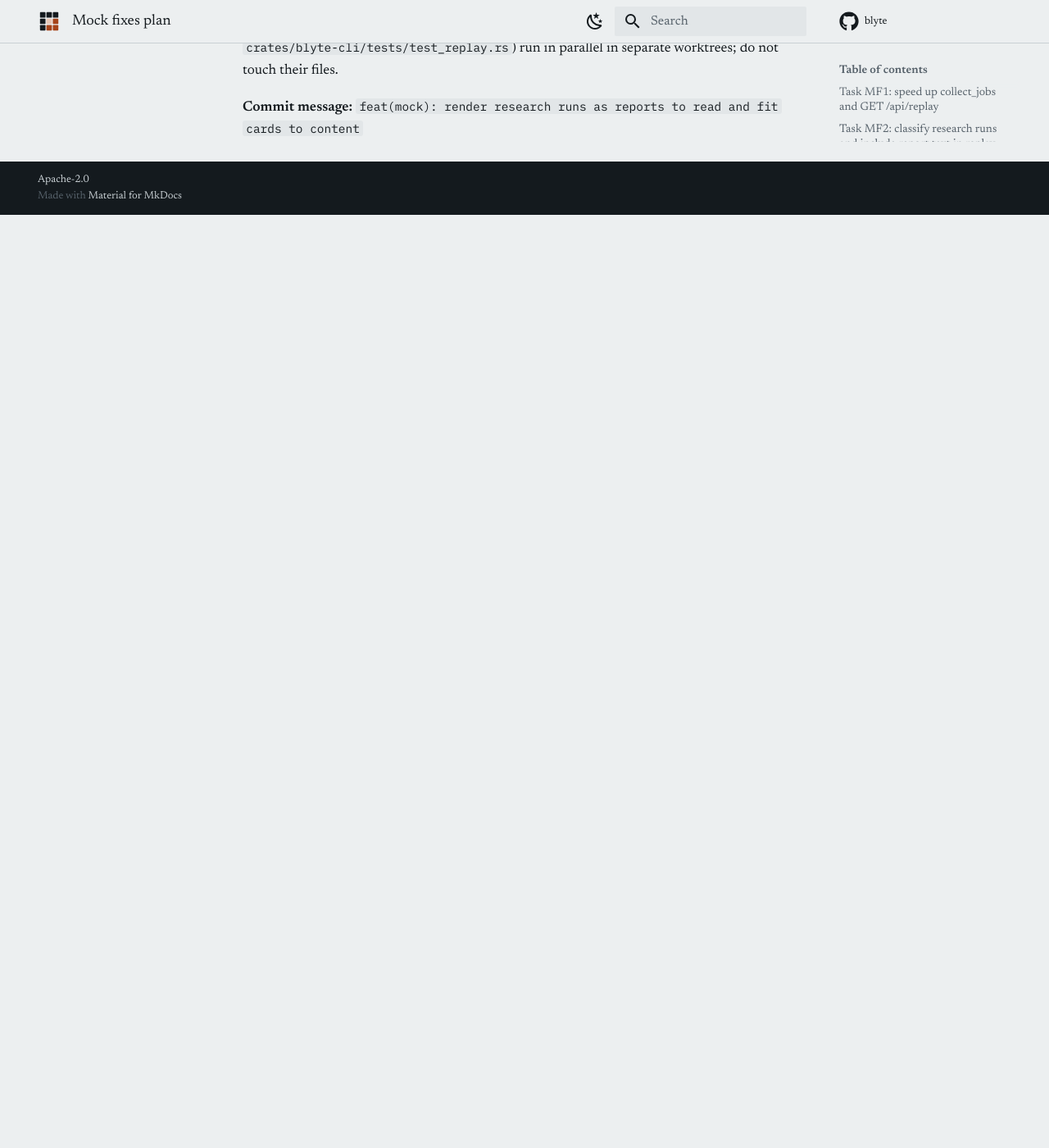
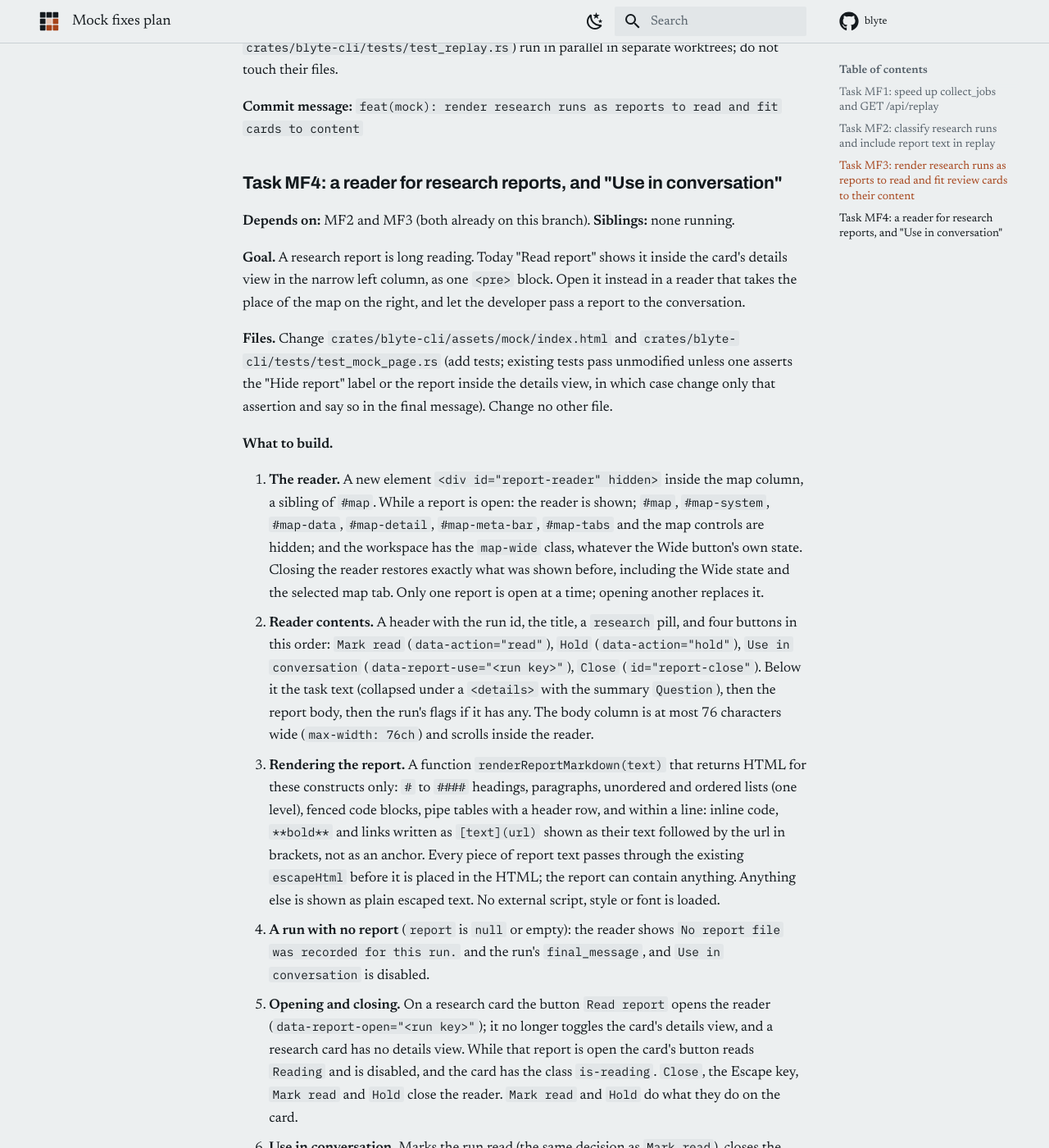
Before and after one commit to dnf0/blyte, an MkDocs documentation site: the page built from docs/plans/2026-11-20-mock-fixes.md, in a window 1280 px wide and 1400 px high, scrolled down 9468 px. Shown: the whole window at 82% size. Built offline with MkDocs 1.6.1 and Material for MkDocs 9.7.7, drawn with Linux system fonts in a browser that asks for light colours; comment, search, counter and statistics services are not loaded; before the commit the page ends 9730 px from its top, so only the background shows below that; some of the changed text lies outside the part shown.

Commit message:
docs(plan): add the research report reader task
Co-Authored-By: Claude Fable 5.2 <noreply@anthropic.com>

```diff
--- a/docs/plans/2026-11-20-mock-fixes.md
+++ b/docs/plans/2026-11-20-mock-fixes.md
@@ -210,3 +210,81 @@ Run with: `cargo test -p blyte-cli --test test_mock_page --test test_mock` (and
 **Siblings:** MF1 (`crates/blyte-cli/src/dashboard.rs`, `crates/blyte-cli/tests/test_collect_fast.rs`) and MF2 (`crates/blyte-cli/src/replay.rs`, `crates/blyte-cli/tests/test_replay.rs`) run in parallel in separate worktrees; do not touch their files.
 
 **Commit message:** `feat(mock): render research runs as reports to read and fit cards to content`
+
+### Task MF4: a reader for research reports, and "Use in conversation"
+
+**Depends on:** MF2 and MF3 (both already on this branch). **Siblings:** none running.
+
+**Goal.** A research report is long reading. Today "Read report" shows it inside the card's
+details view in the narrow left column, as one `<pre>` block. Open it instead in a reader that
+takes the place of the map on the right, and let the developer pass a report to the conversation.
+
+**Files.** Change `crates/blyte-cli/assets/mock/index.html` and
+`crates/blyte-cli/tests/test_mock_page.rs` (add tests; existing tests pass unmodified unless one
+asserts the "Hide report" label or the report inside the details view, in which case change only
+that assertion and say so in the final message). Change no other file.
+
+**What to build.**
+
+1. **The reader.** A new element `<div id="report-reader" hidden>` inside the map column, a
+   sibling of `#map`. While a report is open: the reader is shown; `#map`, `#map-system`,
+   `#map-data`, `#map-detail`, `#map-meta-bar`, `#map-tabs` and the map controls are hidden; and
+   the workspace has the `map-wide` class, whatever the Wide button's own state. Closing the
+   reader restores exactly what was shown before, including the Wide state and the selected map
+   tab. Only one report is open at a time; opening another replaces it.
+2. **Reader contents.** A header with the run id, the title, a `research` pill, and four buttons
+   in this order: `Mark read` (`data-action="read"`), `Hold` (`data-action="hold"`),
+   `Use in conversation` (`data-report-use="<run key>"`), `Close` (`id="report-close"`). Below it
+   the task text (collapsed under a `<details>` with the summary `Question`), then the report
+   body, then the run's flags if it has any. The body column is at most 76 characters wide
+   (`max-width: 76ch`) and scrolls inside the reader.
+3. **Rendering the report.** A function `renderReportMarkdown(text)` that returns HTML for these
+   constructs only: `#` to `####` headings, paragraphs, unordered and ordered lists (one level),
+   fenced code blocks, pipe tables with a header row, and within a line: inline code, `**bold**`
+   and links written as `[text](url)` shown as their text followed by the url in brackets, not as
+   an anchor. Every piece of report text passes through the existing `escapeHtml` before it is
+   placed in the HTML; the report can contain anything. Anything else is shown as plain escaped
+   text. No external script, style or font is loaded.
+4. **A run with no report** (`report` is `null` or empty): the reader shows
+   `No report file was recorded for this run.` and the run's `final_message`, and
+   `Use in conversation` is disabled.
+5. **Opening and closing.** On a research card the button `Read report` opens the reader
+   (`data-report-open="<run key>"`); it no longer toggles the card's details view, and a research
+   card has no details view. While that report is open the card's button reads `Reading` and is
+   disabled, and the card has the class `is-reading`. `Close`, the Escape key, `Mark read` and
+   `Hold` close the reader. `Mark read` and `Hold` do what they do on the card.
+6. **Use in conversation.** Marks the run read (the same decision as `Mark read`), closes the
+   reader, switches to the Design tab, and adds a chip above the message box, in an element
+   `id="attached-reports"`: `report <run id>` with a remove button (`data-report-detach="<run key>"`).
+   Several reports can be attached; the same report is not attached twice. When a message is sent
+   with reports attached, the message's line in the conversation ends with
+   `with report <id>` (or `with reports <id>, <id>`), and the chips are cleared. With no reports
+   attached, sending behaves as now.
+7. **The record.** Using the page's existing record function, log `report_open`, `report_close`
+   (with the seconds it was open), `report_use` and `report_detach`, each with the run key. A
+   message sent with reports attached records their run keys.
+8. **Guide.** In the existing guide step that describes the review queue, add one sentence:
+   `A research report opens in a reader in place of the map.` Do not add a step.
+
+No fallbacks: if a run key passed to the reader is not in the loaded runs, throw an `Error` naming
+the key; do not open an empty reader. Add no comments to code. Nothing here needs to be resumable.
+Keep to the page's existing colour variables, fonts and button classes; add no new colours.
+
+**Tests** (added to `test_mock_page.rs`, following the pattern of the tests already there; run
+with `cargo test -p blyte --test test_mock_page`):
+
+1. `report_reader_element_exists`: the page contains `id="report-reader"`, `id="report-close"`,
+   `id="attached-reports"`, `data-report-open=`, `data-report-use=` and `data-report-detach=`.
+2. `report_markdown_renderer_escapes`: the page defines `function renderReportMarkdown(` and the
+   body of that function (from its opening line to the next line that starts a top-level
+   `function `) contains `escapeHtml(` and does not contain `<a ` or `innerHTML`.
+3. `research_card_has_no_details_toggle`: the page does not contain the text `Hide report`.
+4. `report_events_recorded`: the page contains each of `"report_open"`, `"report_close"`,
+   `"report_use"` and `"report_detach"`.
+5. `reader_has_no_external_resources`: the existing check that the page loads nothing from the
+   network still passes (do not weaken it).
+
+Also run `node --check` on the page's inline script if `node` is installed, and say in the final
+message whether you did.
+
+**Commit message:** `feat(mock): open research reports in a reader and attach them to the conversation`
```
